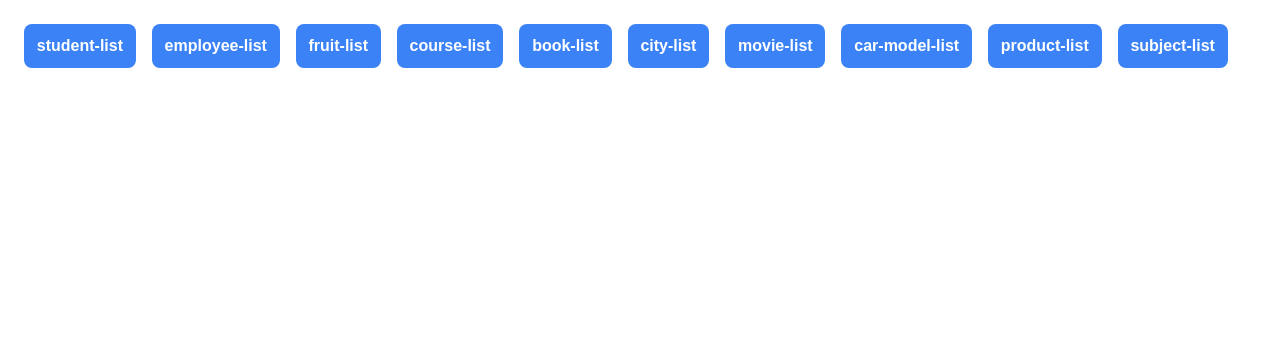
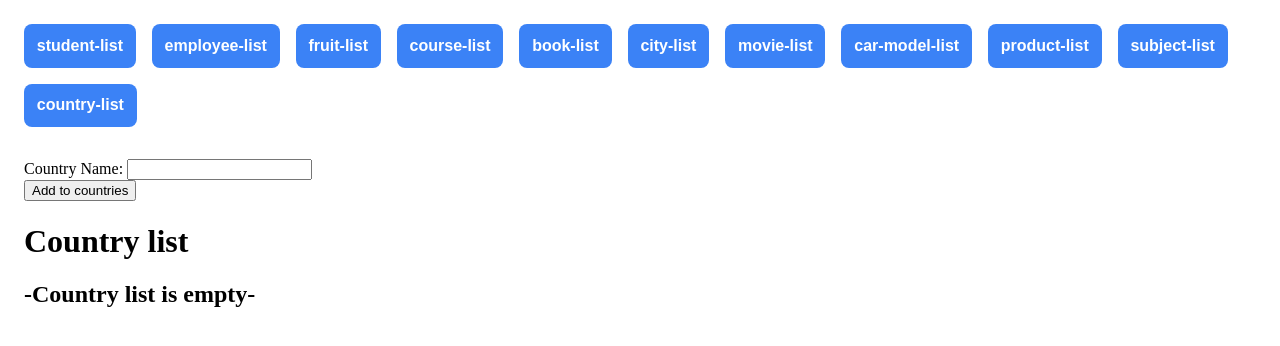
Before and after one commit to devken4u/angular-50-ds-services, an Angular app: page /country-list in a window 1280 px wide. Before the commit this address led to /. Shown: the top 346 px of the page. Built offline with nearby package versions, Linux system fonts and the light colour scheme.

Commit message:
feat(country list): Added country list component

```diff
--- a/src/app/app.module.ts
+++ b/src/app/app.module.ts
@@ -14,6 +14,7 @@ import { MovieListComponent } from './movie-list/movie-list.component';
 import { CarModelListComponent } from './car-model-list/car-model-list.component';
 import { ProductListComponent } from './product-list/product-list.component';
 import { SubjectListComponent } from './subject-list/subject-list.component';
+import { CountryListComponent } from './country-list/country-list.component';
 
 @NgModule({
   declarations: [
@@ -27,7 +28,8 @@ import { SubjectListComponent } from './subject-list/subject-list.component';
     MovieListComponent,
     CarModelListComponent,
     ProductListComponent,
-    SubjectListComponent
+    SubjectListComponent,
+    CountryListComponent
   ],
   imports: [
     RouterOutlet,
--- a/src/app/app.routes.ts
+++ b/src/app/app.routes.ts
@@ -9,6 +9,7 @@ import { MovieListComponent } from './movie-list/movie-list.component';
 import { CarModelListComponent } from './car-model-list/car-model-list.component';
 import { ProductListComponent } from './product-list/product-list.component';
 import { SubjectListComponent } from './subject-list/subject-list.component';
+import { CountryListComponent } from './country-list/country-list.component';
 
 export const routes: Routes = [
   { path: '', redirectTo: 'student-list', pathMatch: 'full' },
@@ -22,4 +23,5 @@ export const routes: Routes = [
   { path: 'car-model-list', component: CarModelListComponent },
   { path: 'product-list', component: ProductListComponent },
   { path: 'subject-list', component: SubjectListComponent },
+  { path: 'country-list', component: CountryListComponent },
 ];
--- /dev/null
+++ b/src/app/country-list/country-list.component.html
@@ -0,0 +1,20 @@
+<main>
+  <div>
+    <label for="name">Country Name: </label>
+    <input type="text" id="name" [(ngModel)]="name" />
+    <br />
+    <button (click)="add()">Add to countries</button>
+  </div>
+  <div>
+    <h1>Country list</h1>
+    @if( countryList.length === 0){
+    <h2>-Country list is empty-</h2>
+    }@else{
+    <ol>
+      @for( country of countryList; track $index){
+      <li [style.marginBottom]="'20px'">Country Name: {{ country.name }}</li>
+      }
+    </ol>
+    }
+  </div>
+</main>
--- /dev/null
+++ b/src/app/country-list/country-list.component.ts
@@ -0,0 +1,20 @@
+import { Component } from '@angular/core';
+import { Country } from '../types';
+
+@Component({
+  selector: 'app-country-list',
+  templateUrl: './country-list.component.html',
+  styleUrl: './country-list.component.css',
+})
+export class CountryListComponent {
+  countryList: Country[] = [];
+
+  name: string = '';
+
+  add() {
+    this.countryList.push({
+      name: this.name,
+    });
+    this.name = '';
+  }
+}
--- a/src/app/subject-list/subject-list.component.ts
+++ b/src/app/subject-list/subject-list.component.ts
@@ -3,6 +3,7 @@ import { Subject } from '../types';
 
 @Component({
   selector: 'app-subject-list',
+
   templateUrl: './subject-list.component.html',
   styleUrl: './subject-list.component.css',
 })
--- a/src/app/types.ts
+++ b/src/app/types.ts
@@ -47,3 +47,7 @@ export type Subject = {
   name: string;
   time: string;
 };
+
+export type Country = {
+  name: string;
+};
```
Also changed, not shown: src/app/country-list/country-list.component.css (added), 1 other file (tests, documents, lock files or other folders).
